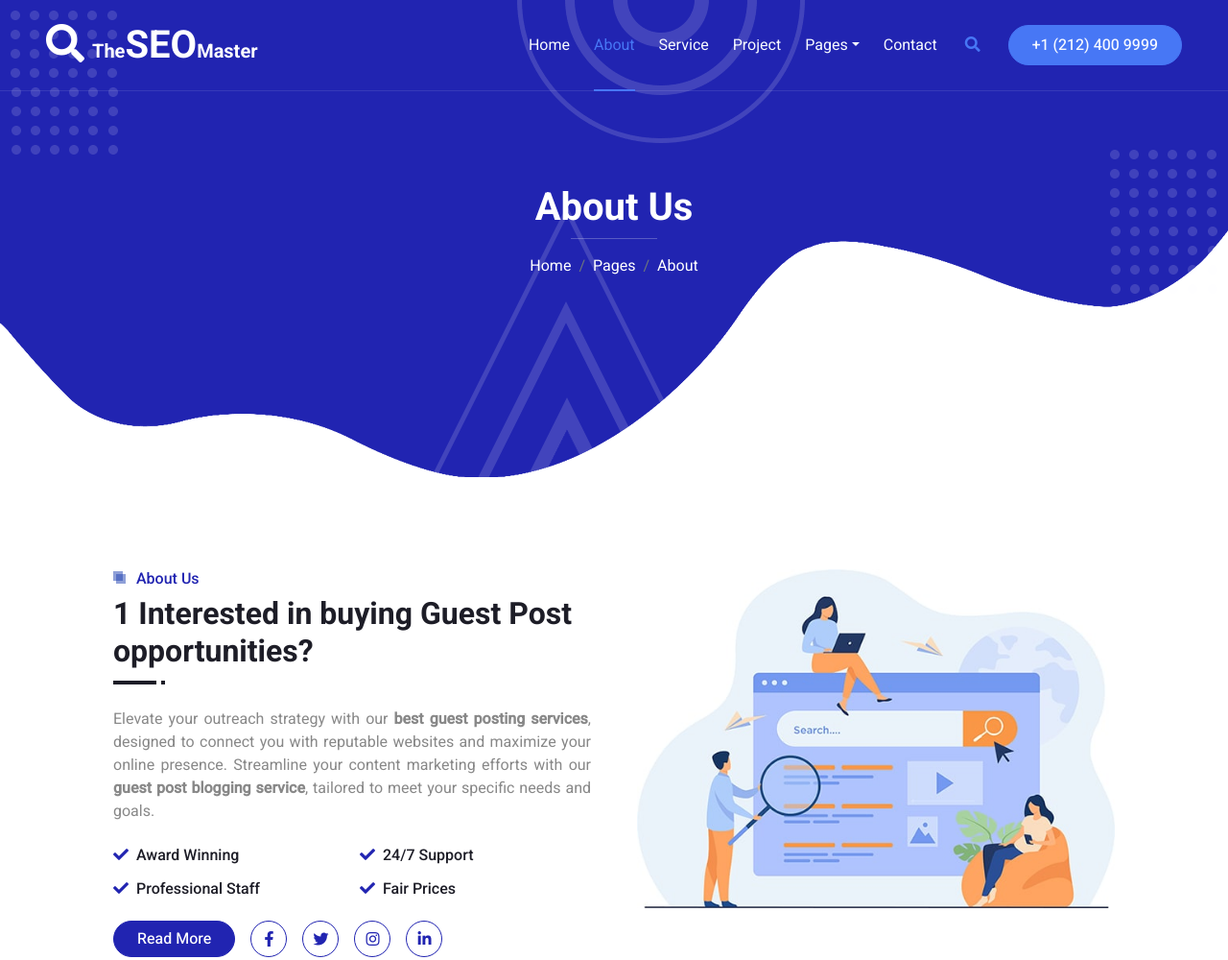
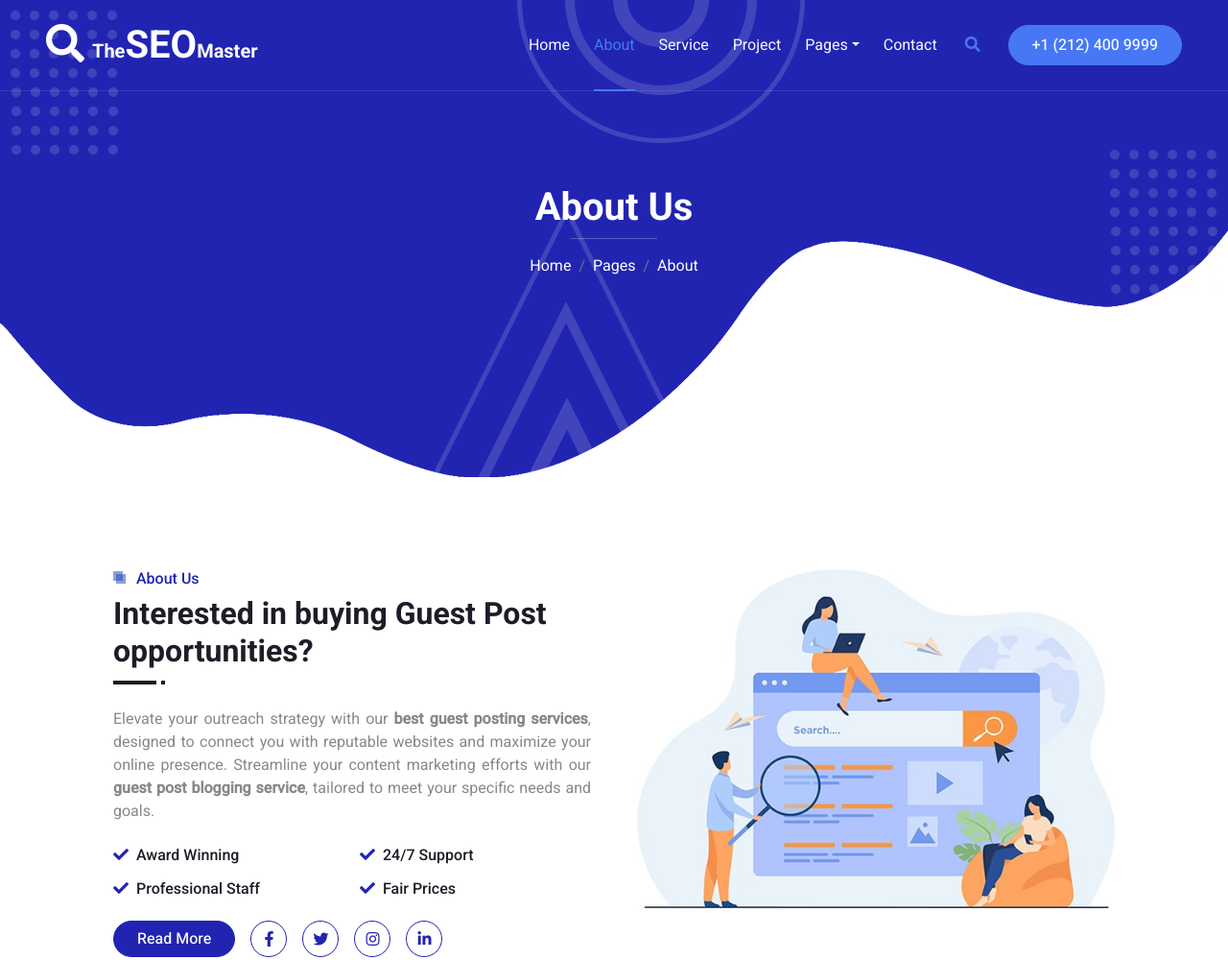
Before and after one commit to waqasbitsclan1/seo.github.io, a plain HTML site: page about.html in a window 1280 px wide. Shown: the top 1000 px of the page at 96% size. Drawn offline with nearby package versions, Linux system fonts and the light colour scheme.

Commit message:
Update about.html

```diff
--- a/about.html
+++ b/about.html
@@ -123,7 +123,7 @@
                     <div class="col-lg-6 wow fadeInUp" data-wow-delay="0.1s">
                         <div class="section-title position-relative mb-4 pb-2">
                             <h6 class="position-relative text-primary ps-4">About Us</h6>
-                            <h2 class="mt-2">1 Interested in buying Guest Post opportunities? </h2>
+                            <h2 class="mt-2">Interested in buying Guest Post opportunities? </h2>
                         </div>
 <p class="mb-4" style="text-align: justify;">Elevate your outreach strategy with our <b>best guest posting services</b>, designed to connect you with reputable websites and maximize your online presence.
 Streamline your content marketing efforts with our <b>guest post blogging service</b>, tailored to meet your specific needs and goals.
```
